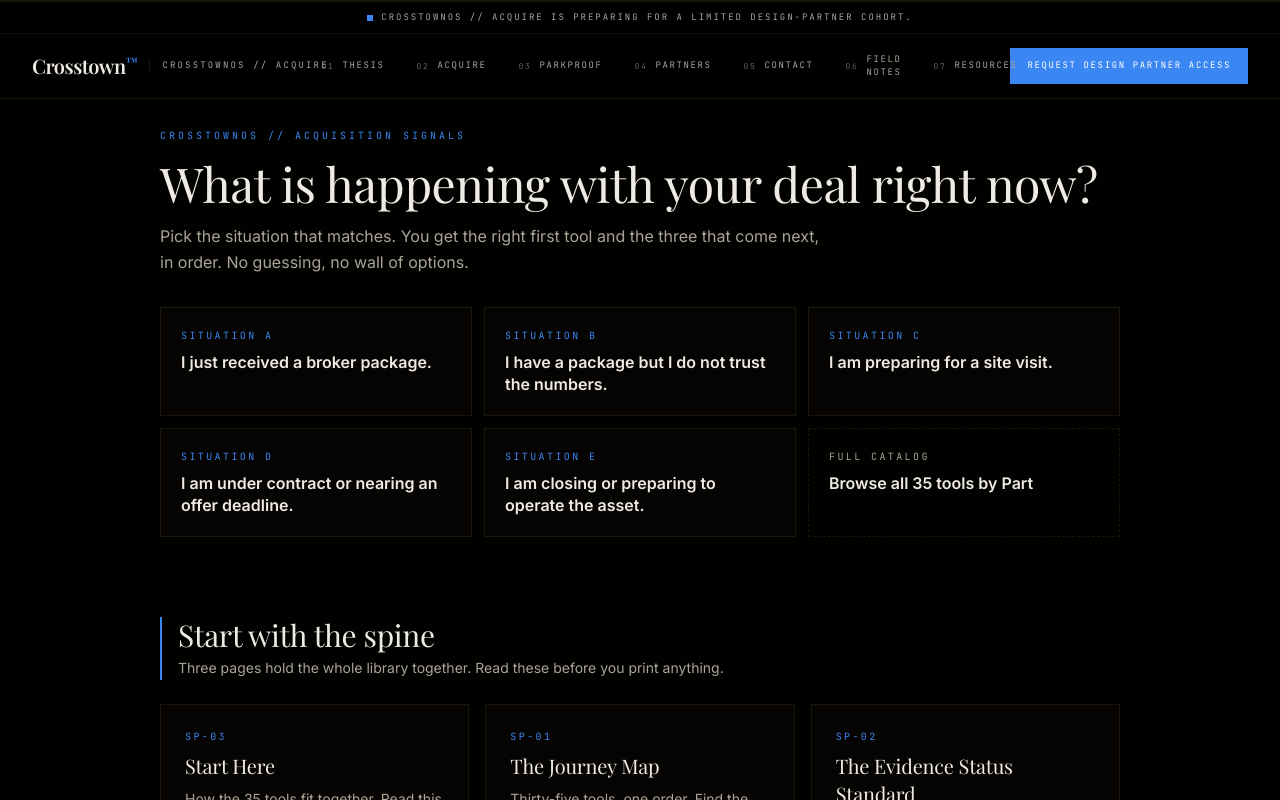
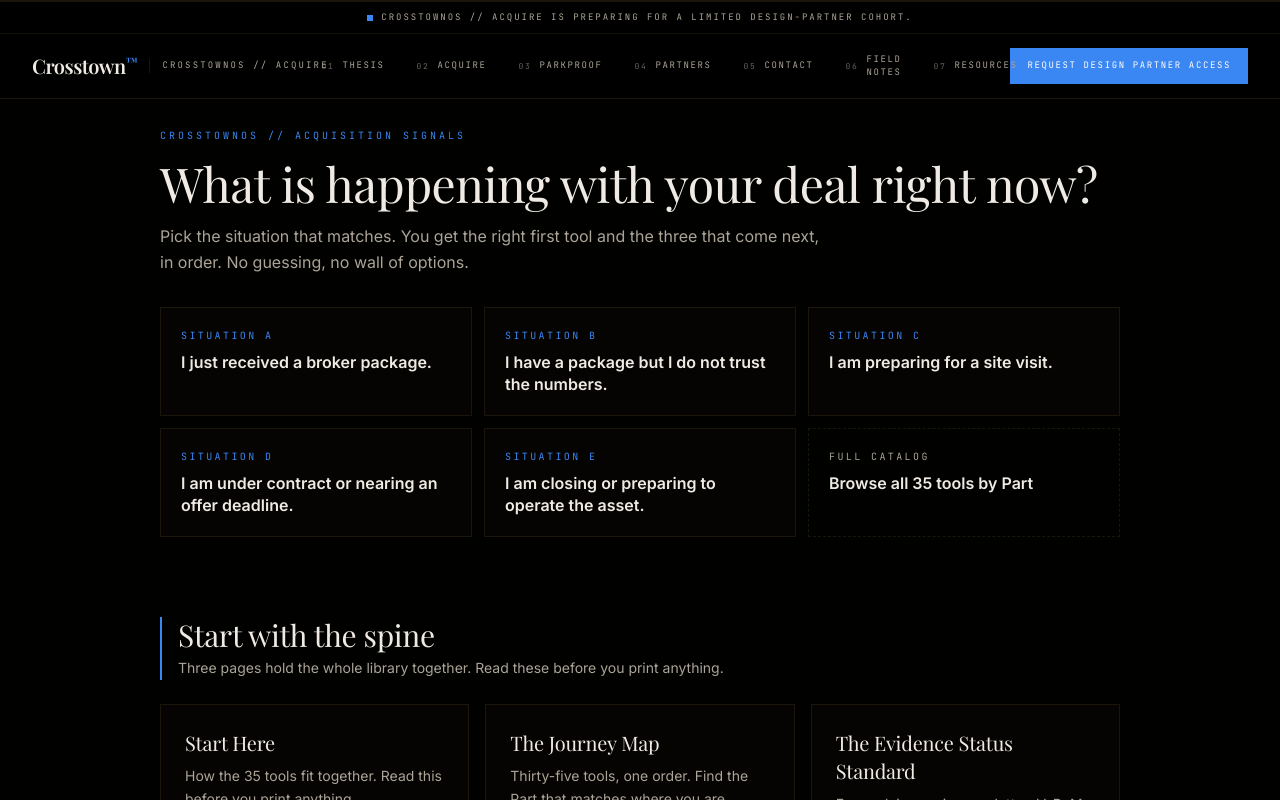
Before and after one commit to CrosstownOS/main, a Next.js app: page /resources in a window 1280 px wide. Shown: the top 800 px of the page. Built offline with nearby package versions, Linux system fonts and the light colour scheme; a web font is replaced by a local one.

Commit message:
Resources: drop SP codes from spine cards

```diff
--- a/app/resources/page.tsx
+++ b/app/resources/page.tsx
@@ -260,10 +260,7 @@ export default async function ResourcesPage({
             <div className="mt-6 grid gap-4 sm:grid-cols-3">
               {SPINES.map((sp) => (
                 <div key={sp.code} className="border border-border bg-card p-6">
-                  <p className="font-mono text-[10px] uppercase tracking-[0.24em] text-primary">
-                    {sp.code}
-                  </p>
-                  <h3 className="serif-display mt-2 text-xl tracking-tight">
+                  <h3 className="serif-display text-xl tracking-tight">
                     {sp.title}
                   </h3>
                   <p className="mt-2 text-sm leading-relaxed text-muted">
```
